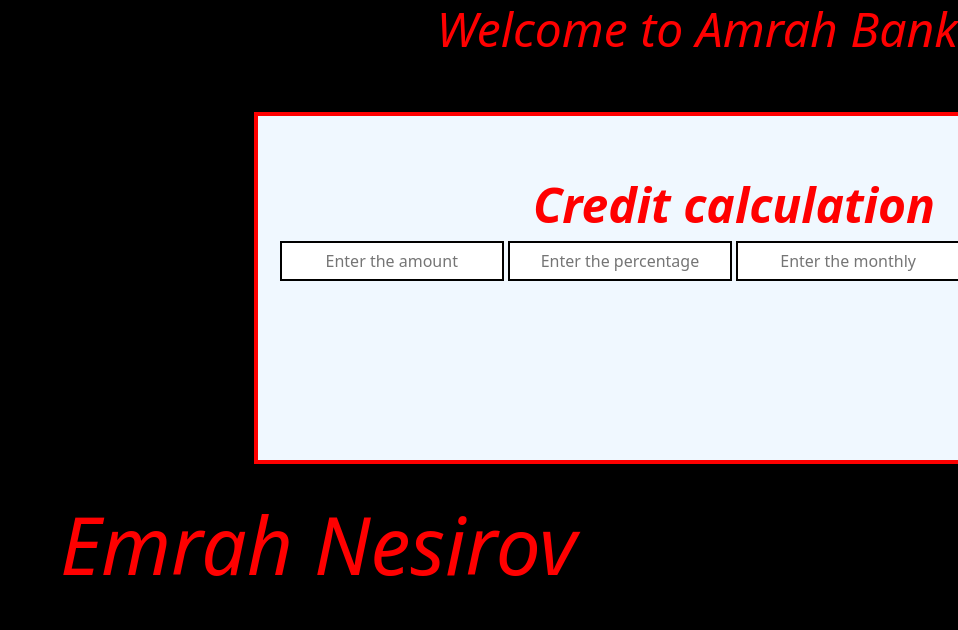
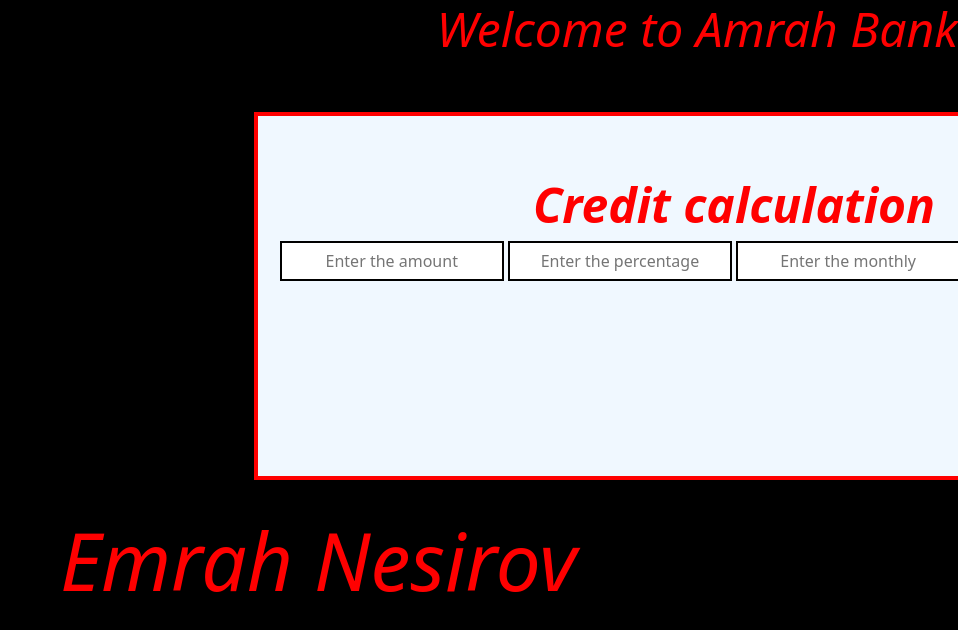
Before and after one commit to amrahvn/calculator, a plain HTML site: page index.html in a window 1280 px wide. Shown: the top 630 px of the page, without its empty margins (322-1280 px from the left). Drawn offline with nearby package versions, Linux system fonts and the light colour scheme.

Commit message:
updatenewi

```diff
--- a/style.scss
+++ b/style.scss
@@ -25,7 +25,7 @@ input:hover{
 
 .common{
     border: 4px solid red;
-    height: 22rem;
+    height: 23rem;
     width: 60rem;
     text-align: center;
     margin: 40px 36rem;
```
Also changed, not shown: style.css.
